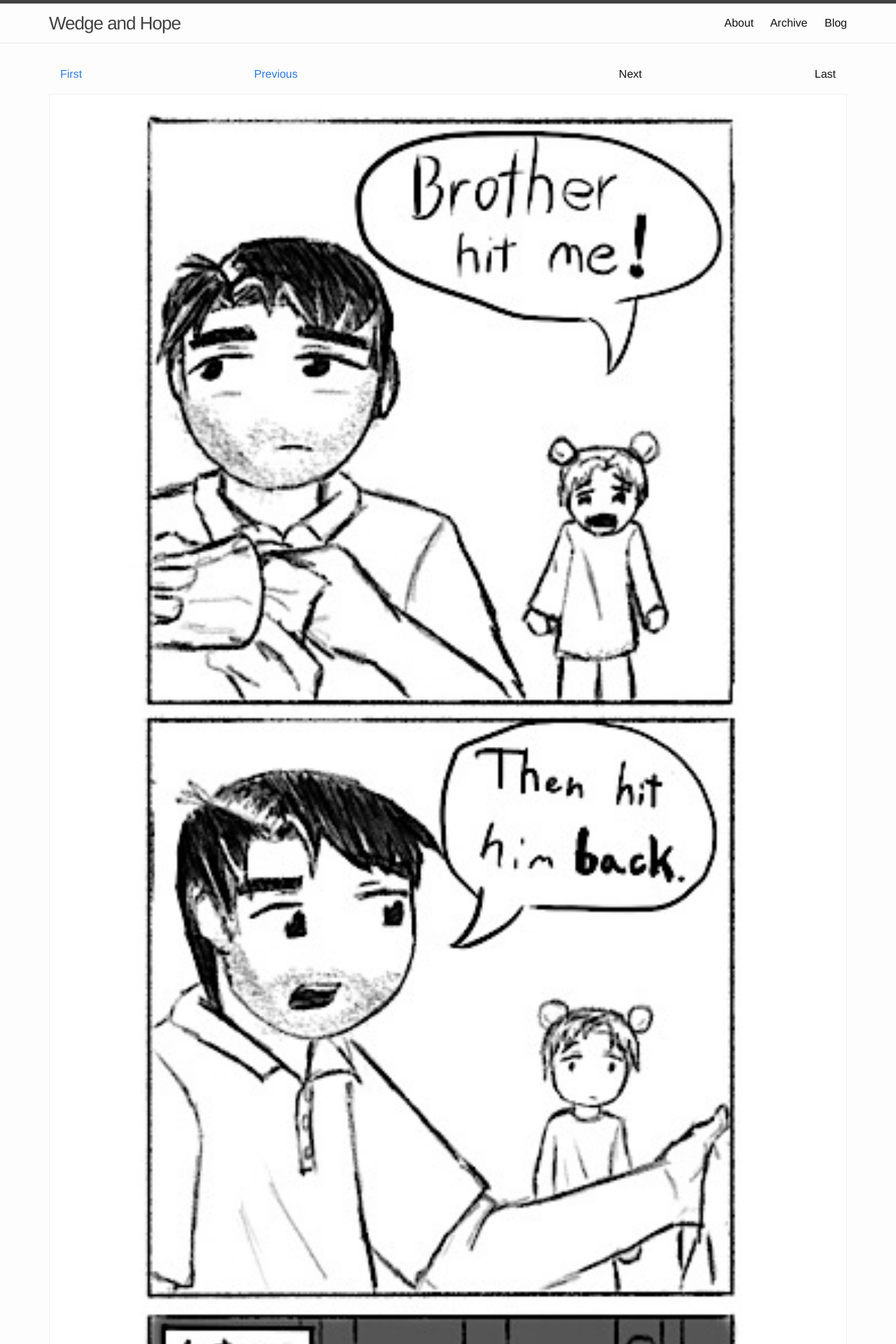
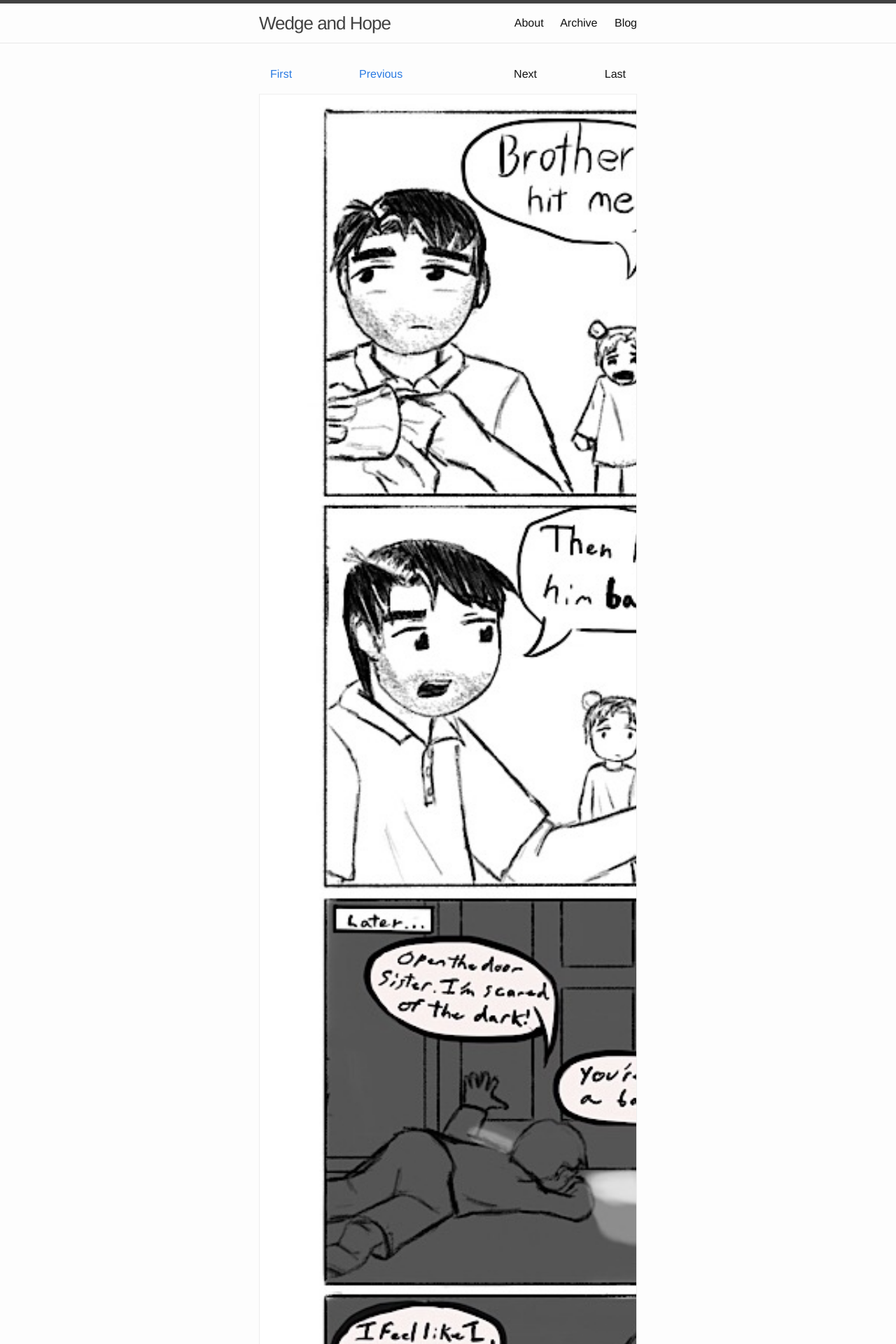
Before and after one commit to wedgejaeger/wedgejaeger.github.io, a Jekyll site: the page built from index.html, in a window 1280 px wide. Shown: the top 1920 px of the page at 70% size. Built offline with Jekyll 4.4.1, drawn with Linux system fonts in a browser that asks for light colours.

Commit message:
Update main.scss

```diff
--- a/css/main.scss
+++ b/css/main.scss
@@ -23,10 +23,10 @@ $grey-color-light: lighten($grey-color, 40%);
 $grey-color-dark:	darken($grey-color, 25%);
 
 // Width of the content area
-$content-width:		1200px;
+$content-width:		600px;
 
 $on-palm:					600px;
-$on-laptop:				800px;
+$on-laptop:				600px;
 
 
 
```
